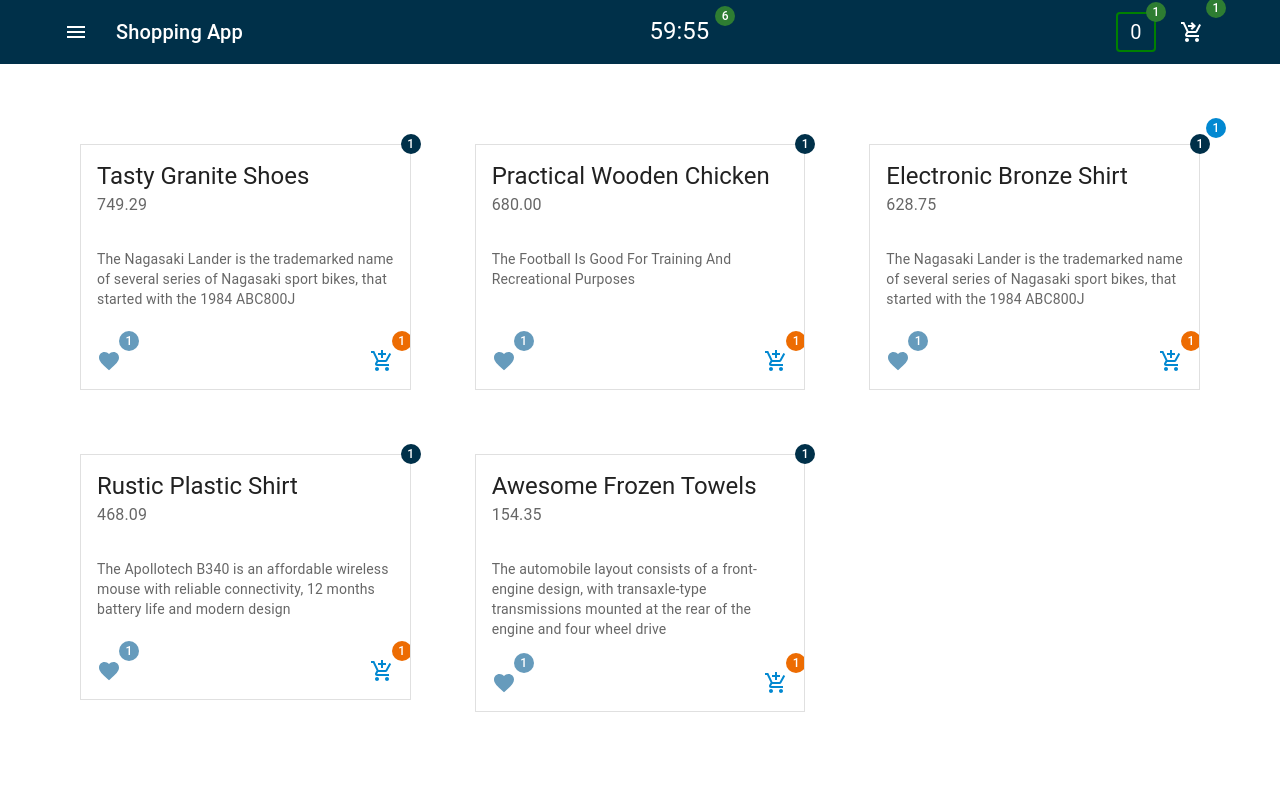
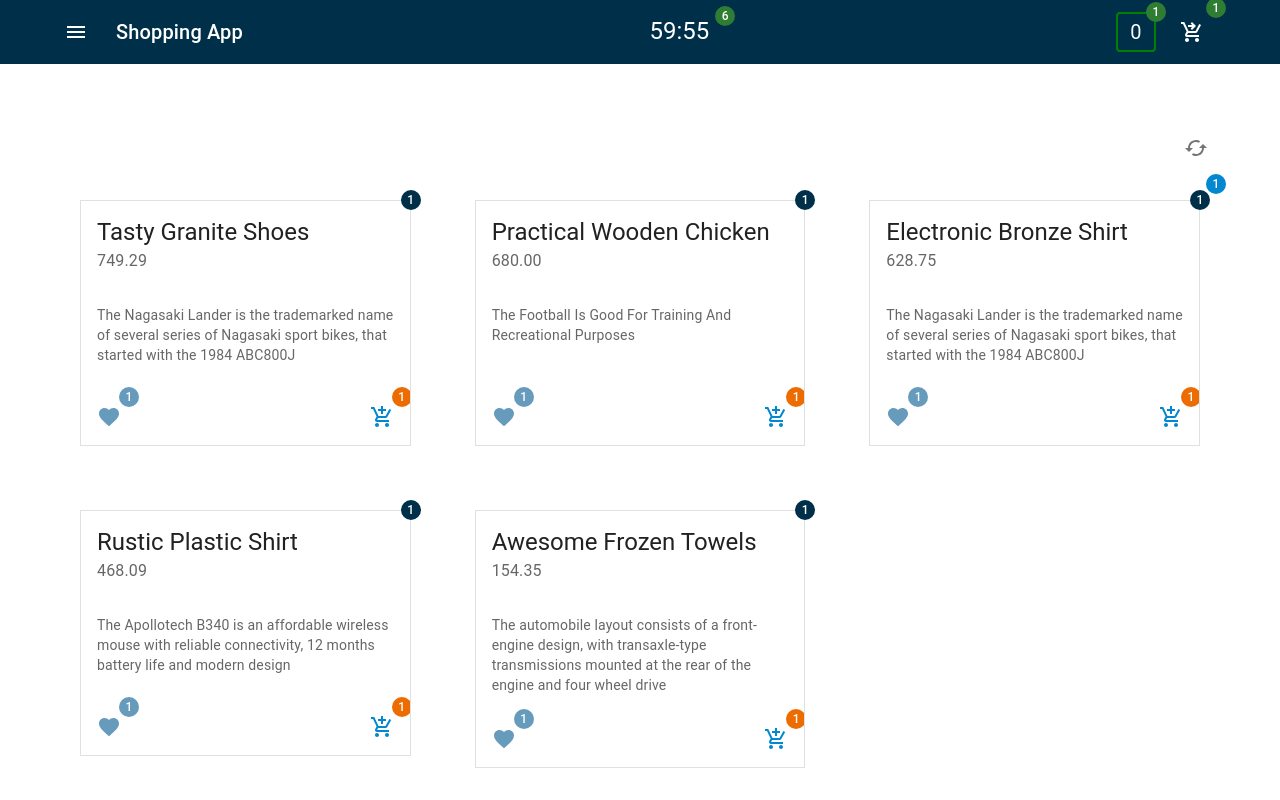
Before and after one commit to amoljagtap17/2024-react-shopping-cart, a React (Vite) app: page / in a window 1280 px wide. Built offline with nearby package versions, Linux system fonts and the light colour scheme; data requests are answered from the project's data file.

Commit message:
react-shopping-cart: add refetch button component

```diff
--- a/src/App.tsx
+++ b/src/App.tsx
@@ -1,10 +1,15 @@
+import { Stack } from "@mui/material";
 import { RenderCount } from "./components/lib";
 import { ProductList } from "./components/sections";
+import { ActionButtons } from "./components/sections/products";
 
 export function App() {
   return (
-    <RenderCount bgcolor="info">
-      <ProductList />
-    </RenderCount>
+    <Stack spacing={2}>
+      <ActionButtons />
+      <RenderCount bgcolor="info">
+        <ProductList />
+      </RenderCount>
+    </Stack>
   );
 }
--- /dev/null
+++ b/src/components/lib/RefetchButton/index.tsx
@@ -0,0 +1,14 @@
+import CachedIcon from "@mui/icons-material/Cached";
+import { IconButton } from "@mui/material";
+
+interface IRefetchButtonProps {
+  onClick: () => void;
+}
+
+export function RefetchButton({ onClick }: IRefetchButtonProps) {
+  return (
+    <IconButton aria-label="refetch query" onClick={onClick}>
+      <CachedIcon />
+    </IconButton>
+  );
+}
--- a/src/components/lib/index.ts
+++ b/src/components/lib/index.ts
@@ -1,5 +1,6 @@
 export * from "./DrawerProvider";
 export * from "./ErrorRetry";
 export * from "./QueryWrapper";
+export * from "./RefetchButton";
 export * from "./RenderCount";
 export * from "./Spinner";
--- /dev/null
+++ b/src/components/sections/products/ActionButtons/index.tsx
@@ -0,0 +1,13 @@
+import { Stack } from "@mui/material";
+import { RefetchButton } from "../../../lib";
+import { useProducts } from "../ProductList/useProducts";
+
+export function ActionButtons() {
+  const { refetch } = useProducts();
+
+  return (
+    <Stack direction="row-reverse">
+      <RefetchButton onClick={refetch} />
+    </Stack>
+  );
+}
--- a/src/components/sections/products/index.ts
+++ b/src/components/sections/products/index.ts
@@ -1,2 +1,3 @@
+export * from "./ActionButtons";
 export * from "./ProductCard";
 export * from "./ProductList";
```
